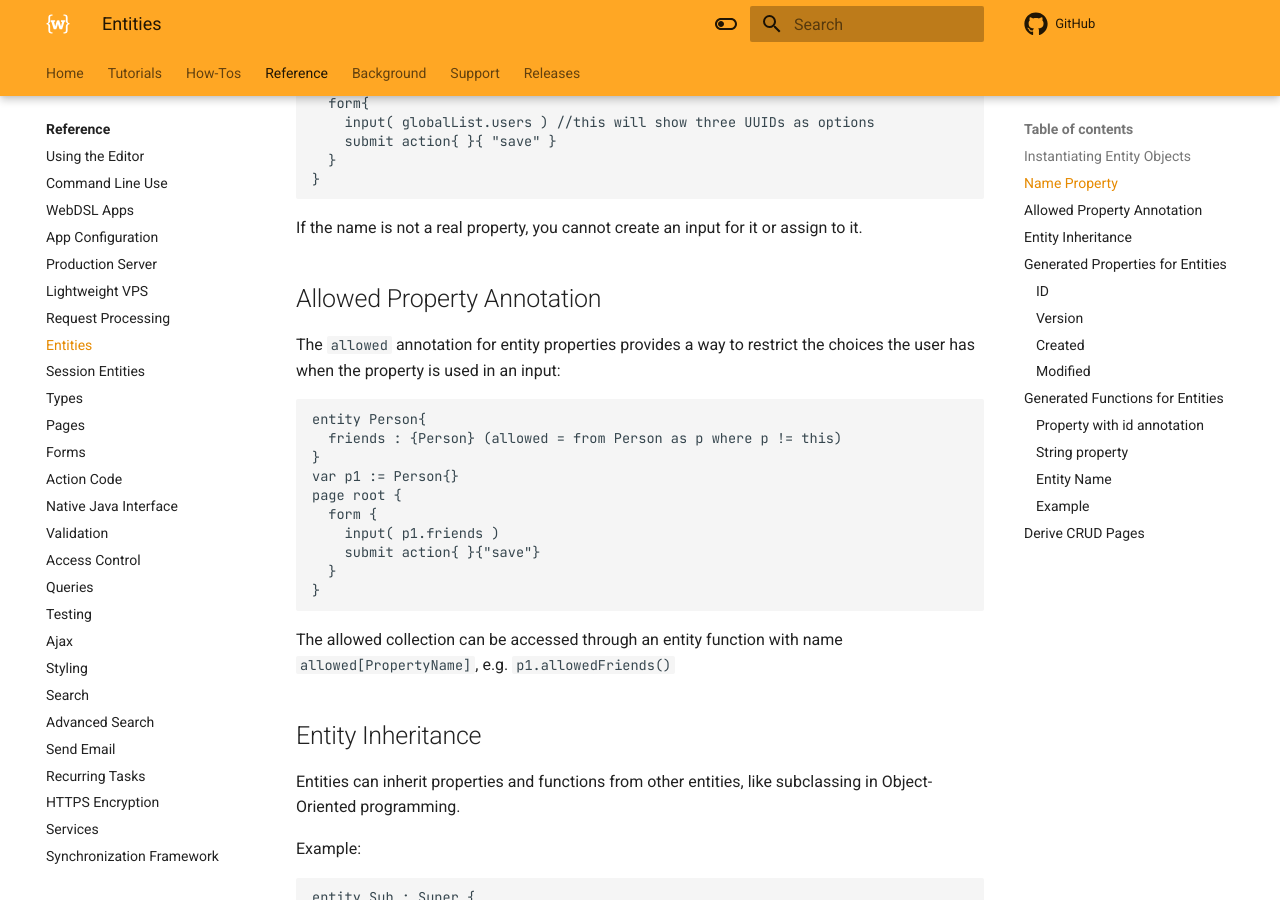
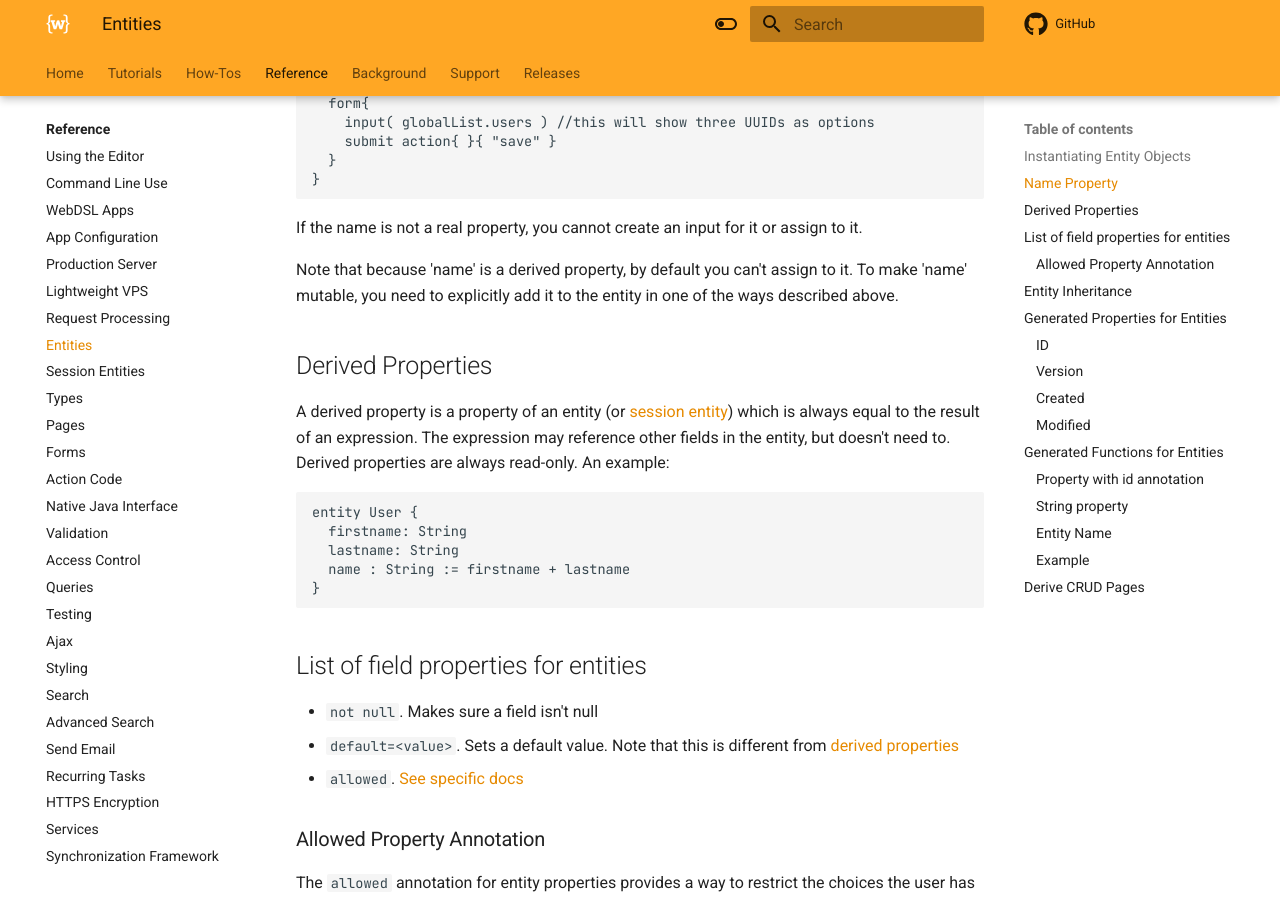
Before and after one commit to webdsl/webdsl-docs, an MkDocs documentation site: the page built from docs/reference/entities.md, in a window 1280 px wide and 900 px high, scrolled down 2906 px. Built offline with MkDocs 1.6.1 and Material for MkDocs 9.7.7, drawn with Linux system fonts in a browser that asks for light colours; comment, search, counter and statistics services are not loaded; some of the changed text lies outside the part shown.

Commit message:
derived properties

````diff
--- a/docs/reference/entities.md
+++ b/docs/reference/entities.md
@@ -93,7 +93,7 @@ The name can be customized by declaring a real name property:
 
     name : String
 
-Or derived name property:
+Or [derived name property](#derived-properties):
 
     name : String := firstname + lastname
 
@@ -130,7 +130,27 @@ The name property is used in `input` and `select` template elements to refer to
 
 If the name is not a real property, you cannot create an input for it or assign to it.
 
-## Allowed Property Annotation
+Note that because 'name' is a derived property, by default you can't assign to it. To make 'name' mutable, you need to explicitly add it to the entity in one of the ways described above.
+
+## Derived Properties
+
+A derived property is a property of an entity (or [session entity](./session-entities/)) which is always equal to the result of an expression. The expression may reference other fields in the entity, but doesn't need to. Derived properties are always read-only. An example:
+
+```
+entity User {
+  firstname: String
+  lastname: String
+  name : String := firstname + lastname
+}
+```
+
+## List of field properties for entities
+
+* `not null`. Makes sure a field isn't null
+* `default=<value>`. Sets a default value. Note that this is different from [derived properties](#derived-properties)
+* `allowed`. [See specific docs](#allowed-property-annotation)
+
+### Allowed Property Annotation
 
 The `allowed` annotation for entity properties provides a way to restrict the choices the user has when the property is used in an input:
 
````
